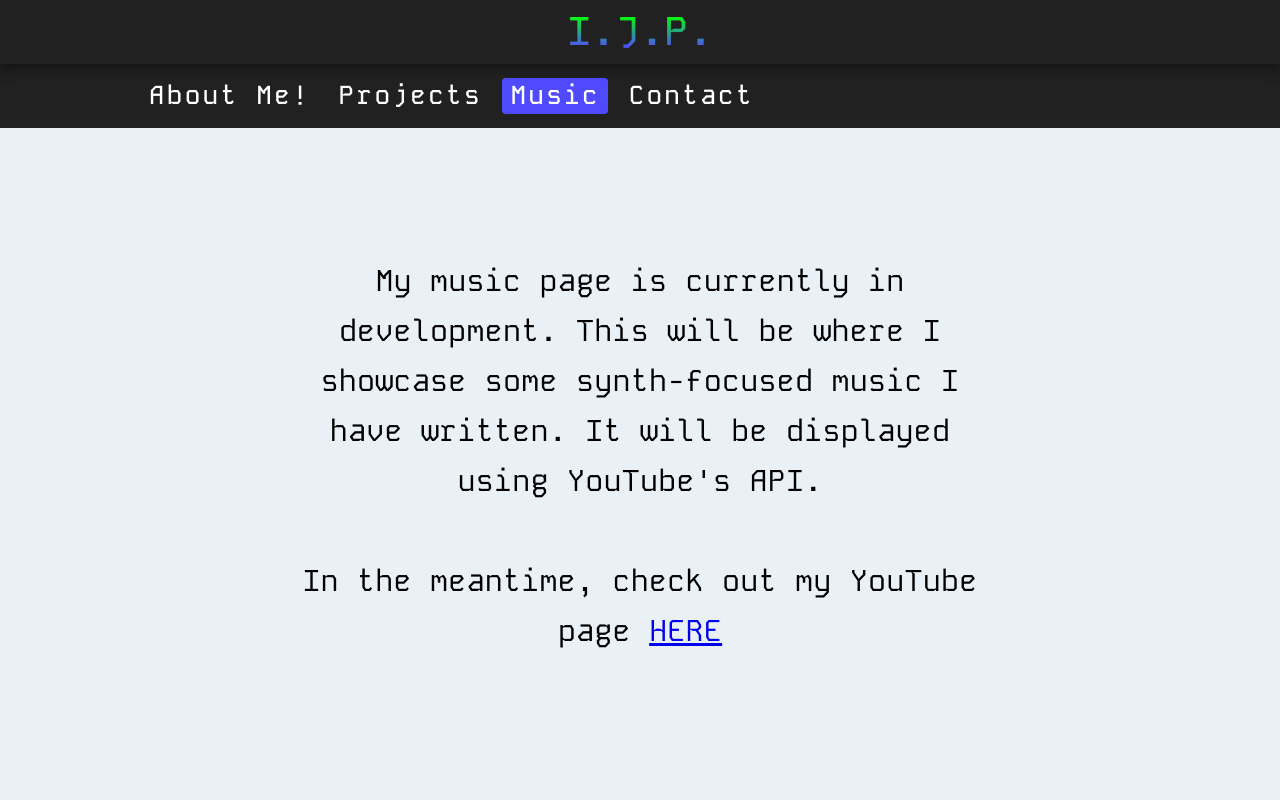
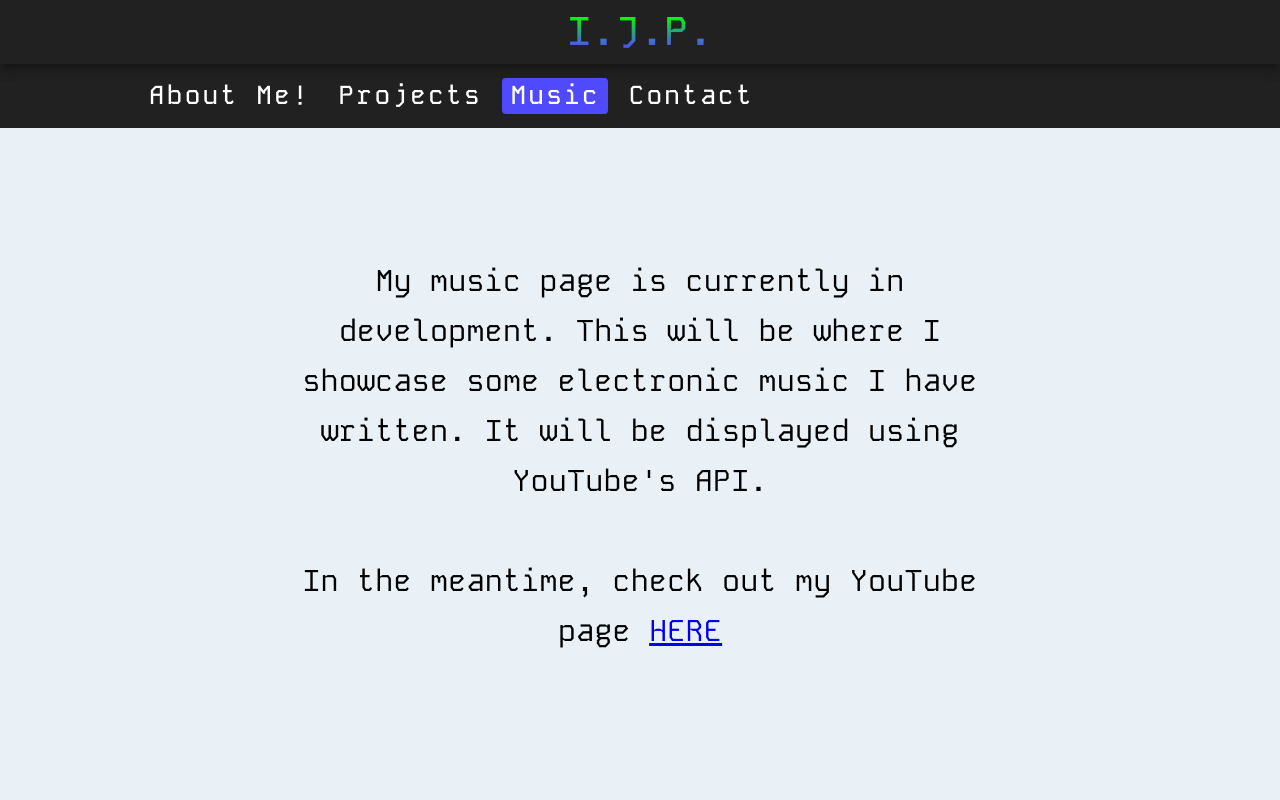
Before and after one commit to isaacpost/ijp-website, an Angular app in the folder angular-ijp-website/: page /music in a window 1280 px wide. Shown: the top 800 px of the page. Built offline with nearby package versions, Linux system fonts and the light colour scheme.

Commit message:
Updated music page message

```diff
--- a/angular-ijp-website/src/app/music/music.component.html
+++ b/angular-ijp-website/src/app/music/music.component.html
@@ -1,6 +1,6 @@
 <div style="display: flex; flex-direction: column; align-items: center; height: 100%;">
     <div style="text-align: center; margin-top: 128px; font-size: 30px; line-height: 50px; margin-inline: 15%;">
-        My music page is currently in development. This will be where I showcase some synth-focused music I have written.
+        My music page is currently in development. This will be where I showcase some electronic music I have written.
         It will be displayed using YouTube's API.
 
         <br><br>
```
